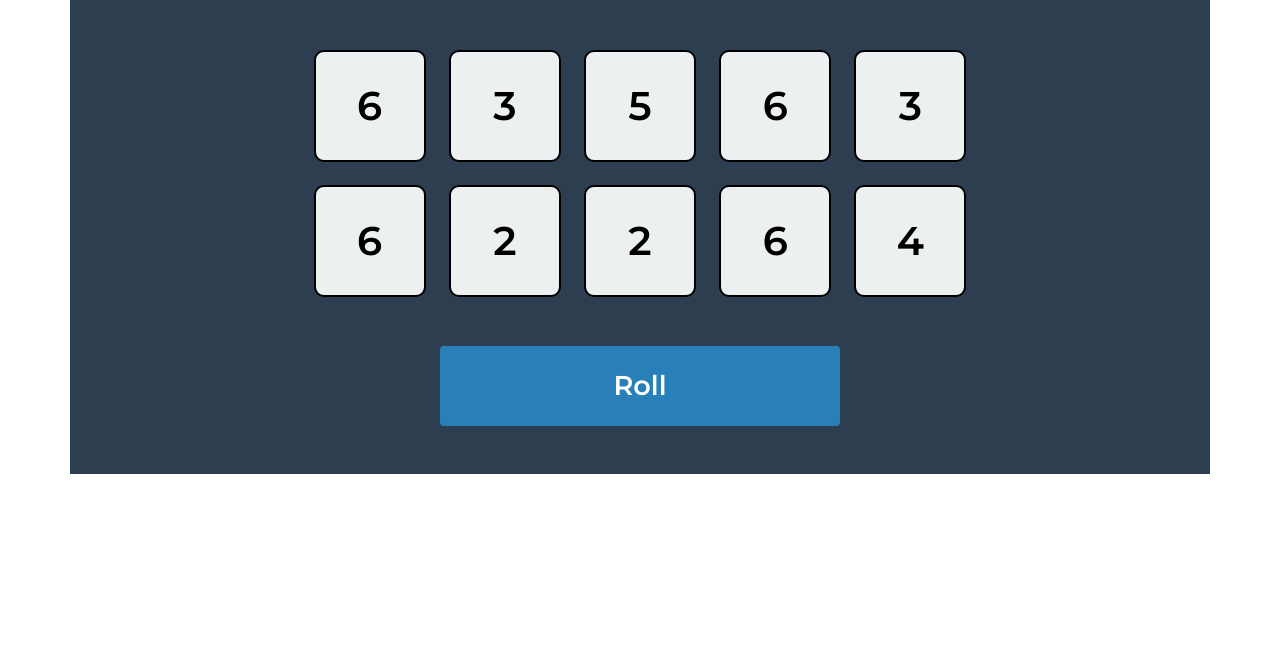
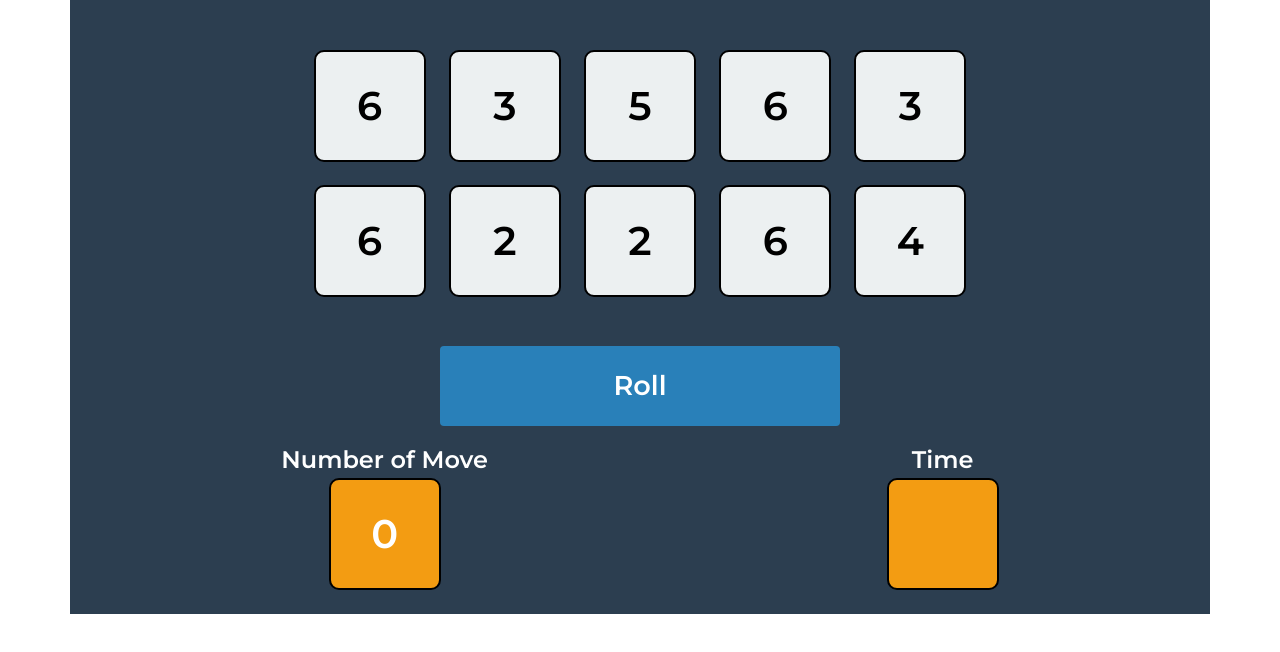
Before and after one commit to ucarfurkan/tenzies, a React (Create React App) app: page / in a window 1280 px wide. Shown: the top 652 px of the page. Built offline with nearby package versions, Linux system fonts and the light colour scheme.

Commit message:
counter created

```diff
--- a/src/App.css
+++ b/src/App.css
@@ -38,3 +38,37 @@ main{
     height: 5rem;
     font-size: 1.7rem;
 }
+
+.num-of-move{
+    display: flex;
+    flex-direction: column;
+}
+
+.num-of-move > div{
+    text-align: center;
+    margin: 0 !important;
+    color: #fff;
+}
+
+.number-of{
+    font-size: 1.5rem;
+}
+
+.move{
+    font-size: 1.7rem;
+}
+
+.number{
+    width: 7rem;
+    height: 7rem;
+    background-color: #f39c12;
+    padding: 2rem;
+    margin: 0.1rem;
+    color: #000;
+    border-radius: 10px;
+    border-style: solid;
+    border-width: 2px;
+    border-color: #000;
+    font-size: 2.5rem;
+    box-sizing: border-box;
+}
--- /dev/null
+++ b/src/components/Counter.js
@@ -0,0 +1,14 @@
+function Counter(props) {
+    return (
+        <div className='num-of-move align-items-center'>
+            <div className='number-of d-flex justify-content-center align-items-center'>
+                Number of Move
+            </div>
+            <div className='number d-flex justify-content-center align-items-center'>
+                <span>{props.count}</span>
+            </div>
+        </div>
+    )
+}
+
+export default Counter;
--- a/src/components/Main.js
+++ b/src/components/Main.js
@@ -1,20 +1,22 @@
 import Dice from './Dice';
 import { useEffect, useState } from 'react';
 import { nanoid } from 'nanoid'
+import Counter from './Counter'
 
 function Main() {
 
     const [dices, setDices] = useState(newAllDices());
-    const [tenzies,setTenzies] = useState(false);
+    const [tenzies, setTenzies] = useState(false);
+    const [numOfMove, setNumOfMove] = useState(0);
 
     useEffect(() => {
         const isDicesHeld = dices.map((dice) => dice.isHeld).every((held) => held);
         const isValuesEqual = dices.map((dice) => dice.value === dices[0].value).every((held) => held);
-        if(isDicesHeld && isValuesEqual){
+        if (isDicesHeld && isValuesEqual) {
             setTenzies(true);
         }
 
-    },[dices])
+    }, [dices])
 
     const getDices = dices.map(x => (
         <Dice
@@ -51,9 +53,14 @@ function Main() {
         }))
     }
 
-    function resetTheGame(){
+    function resetTheGame() {
         setTenzies(false);
         setDices(newAllDices());
+        setNumOfMove(0)
+    }
+
+    function count(){
+        setNumOfMove(prev => prev+1)
     }
 
     return (
@@ -61,9 +68,28 @@ function Main() {
             <div className='dice-container m-5'>
                 {getDices}
             </div>
-            <div>
-                {!tenzies && <button onClick={roll} className='btn btn-roll mb-5'>Roll</button>}
-                {tenzies && <button onClick={resetTheGame} className='btn btn-roll mb-5'>Reset the Game</button>}
+            <div className='d-flex justify-content-center align-items-center mb-3'>
+                {!tenzies &&
+                    <button
+                        onClick={() => {
+                            roll();
+                            count();
+                        }}
+                        className='btn btn-roll'>
+                        Roll
+                    </button>}
+                {tenzies && <button onClick={resetTheGame} className='btn btn-roll'>Reset the Game</button>}
+            </div>
+            <div className='w-100 d-flex justify-content-around mb-4'>
+                <Counter count= {numOfMove} />
+                <div className='num-of-move align-items-center'>
+                    <div className='number-of d-flex justify-content-center align-items-center'>
+                        Time
+                    </div>
+                    <div className='number d-flex justify-content-center align-items-center'>
+                        <span></span>
+                    </div>
+                </div>
             </div>
         </main>
     )
```
